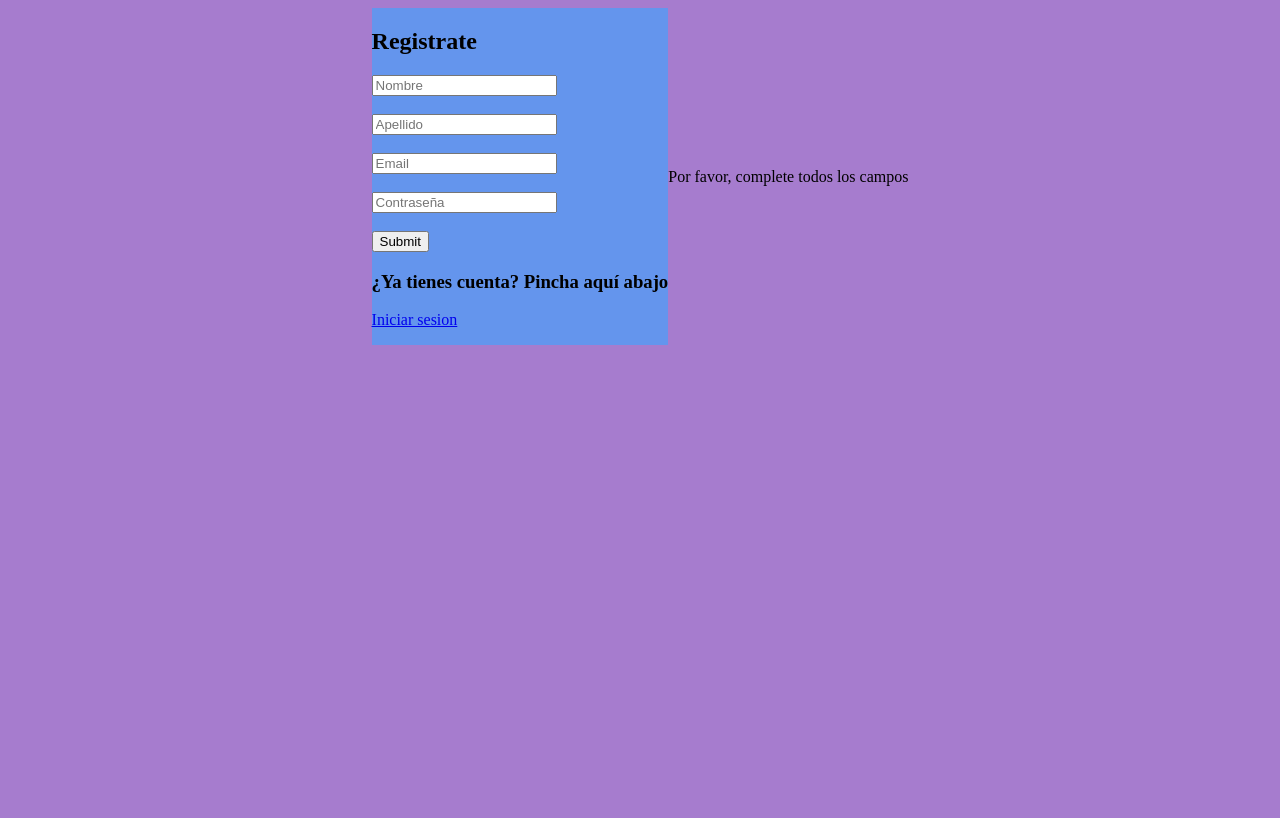
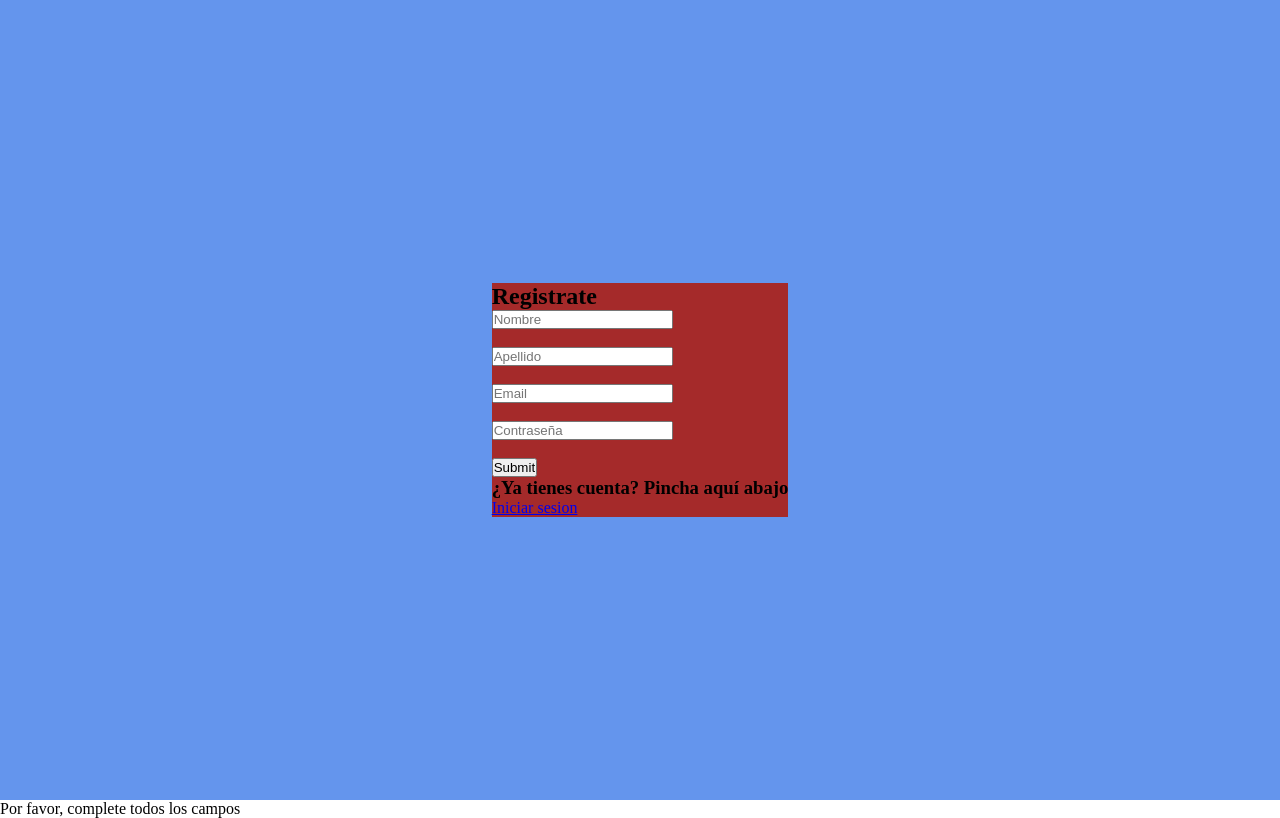
Before and after one commit to Fidesone/hotel, a PHP site: page /sign_up.php in a window 1280 px wide. Before the commit the page ends 345 px from the top, so only its background shows below. Run offline with PHP 8.4, Linux system fonts and the light colour scheme.

Commit message:
changes css

```diff
--- a/sass/sign_up.css
+++ b/sass/sign_up.css
@@ -1,18 +1,12 @@
-body {
+* {
+  margin: 0;
+  padding: 0;
+}
+
+.container_form_sing_up {
   display: -webkit-box;
   display: -ms-flexbox;
   display: flex;
-  background-color: #a67cce;
-  -webkit-box-align: center;
-      -ms-flex-align: center;
-          align-items: center;
-  -webkit-box-pack: center;
-      -ms-flex-pack: center;
-          justify-content: center;
-}
-
-body .container_form_sing_up {
-  display: table;
   -webkit-box-align: center;
       -ms-flex-align: center;
           align-items: center;
@@ -20,5 +14,10 @@ body .container_form_sing_up {
       -ms-flex-pack: center;
           justify-content: center;
   background-color: cornflowerblue;
+  height: 100vh;
+}
+
+.container_form_sing_up .container_form {
+  background-color: brown;
 }
 /*# sourceMappingURL=sign_up.css.map */
--- a/sass/sign_up.scss
+++ b/sass/sign_up.scss
@@ -1,13 +1,17 @@
-body{
-    display: flex;
-    background-color: rgb(166, 124, 206);
-    align-items: center;
-    justify-content: center;
+
+    *{
+        margin: 0;
+        padding: 0;
+    }
 
     .container_form_sing_up{
-    display: table;
+    display: flex;
     align-items: center;
     justify-content: center;
     background-color: cornflowerblue;
+    height: 100vh;
+    .container_form{
+        background-color: brown;
+
     }
-}
+    }
--- a/sign_up.php
+++ b/sign_up.php
@@ -11,6 +11,7 @@ include 'connection.php';
     <body>
     <!-- El form se envia a register.php -->
     <div class='container_form_sing_up'>
+        <div class='container_form'>
         <form action='sign_up.php'   method="post">
             <h2>Registrate</h2>
             <input type="text" name='nombre' placeholder='Nombre'> <br><br>
@@ -23,7 +24,7 @@ include 'connection.php';
             <a href="login.php">Iniciar sesion</a>
             </p>
         </form>
-
+    </div>
     </div>
     </body>
 </html>
```
Also changed, not shown: sass/login.css (+5 -14 lines), sass/login.scss (+10 -12 lines), 2 other files.
